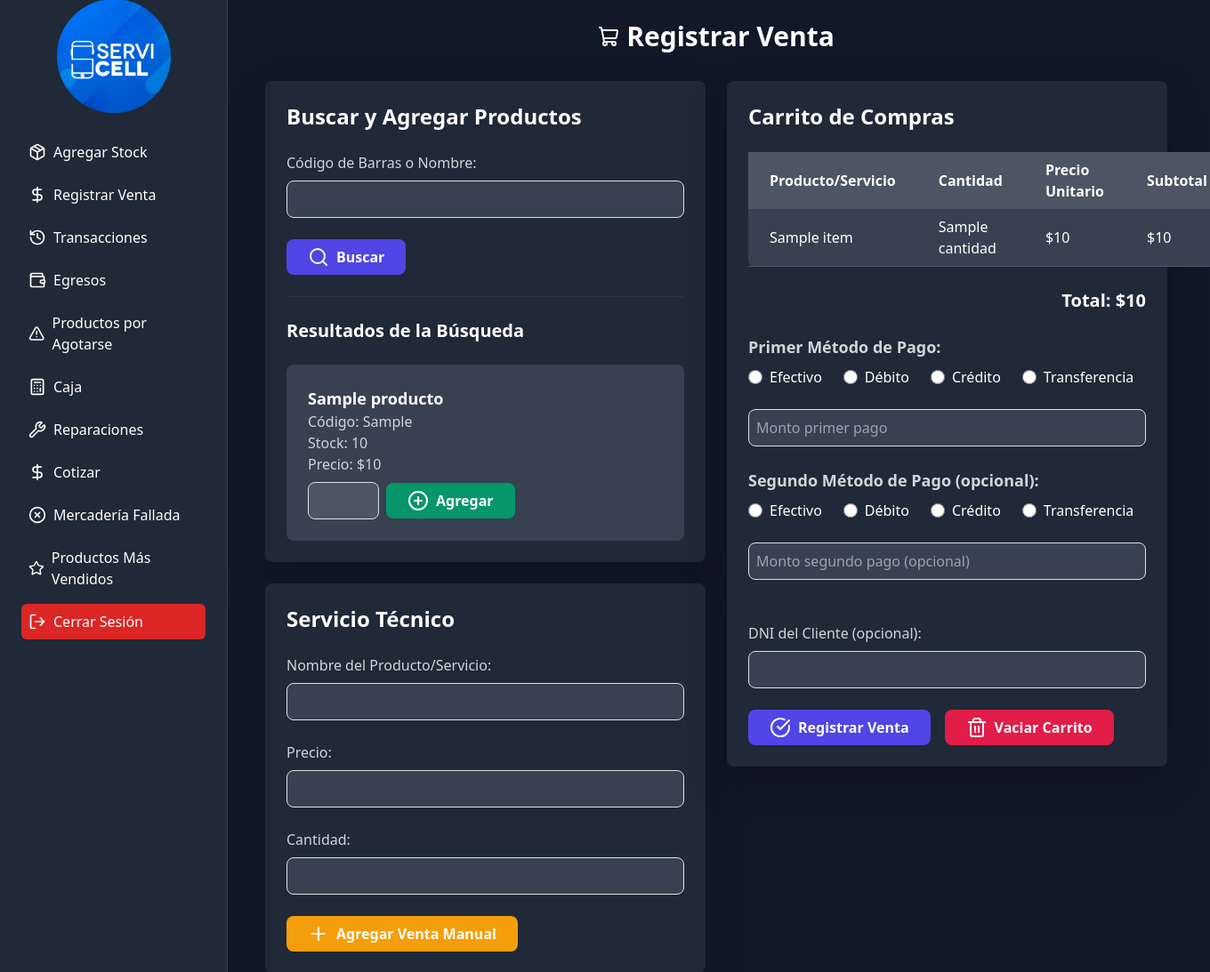
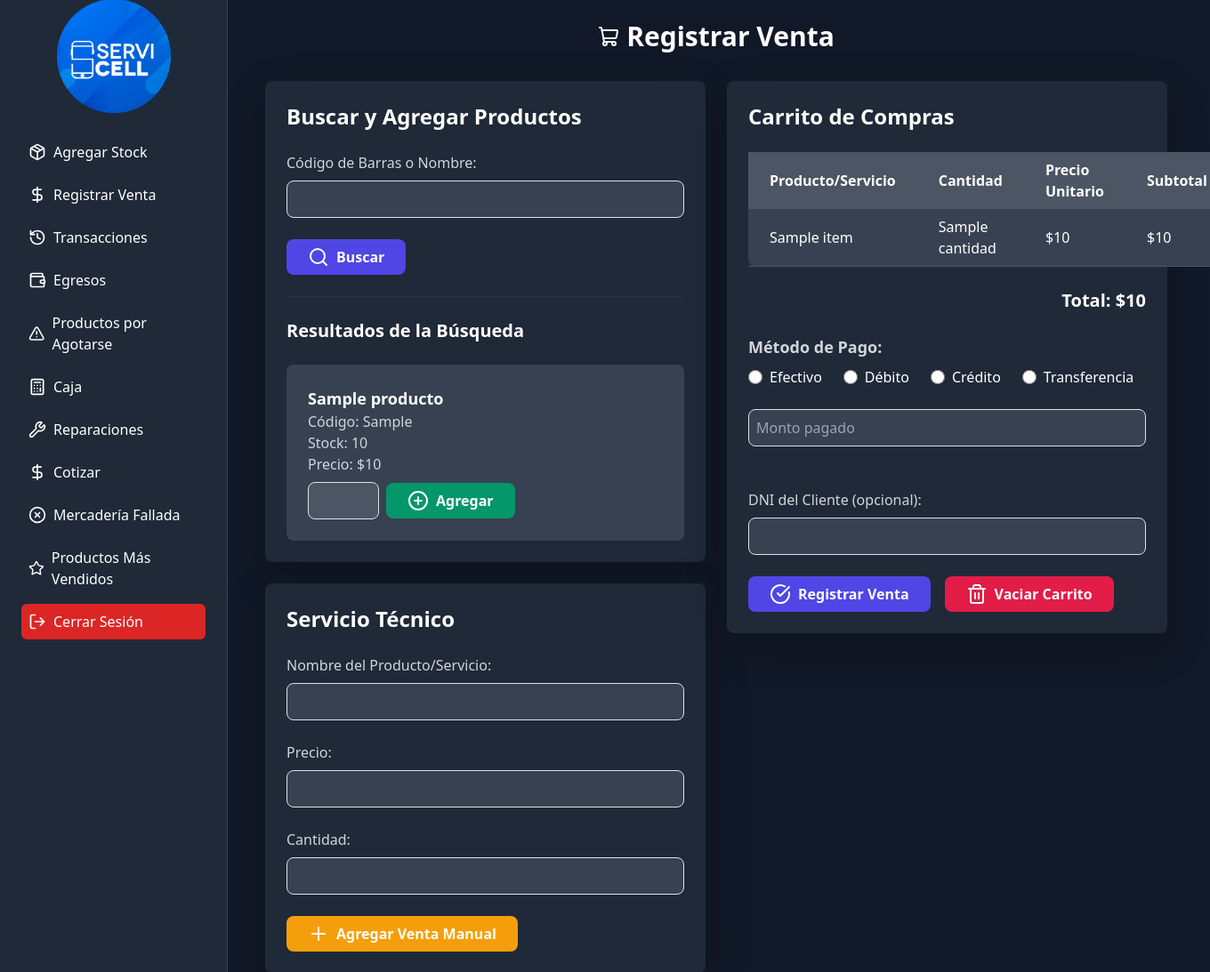
Before and after one commit to NahunMenem/Servicell, a Flask app: template templates/registrar_venta.html in a window 1360 px wide. Shown: the part 25-1118 px from the top of the page at 89% size. Run offline with Flask 3, Linux system fonts and the light colour scheme; the template is opened without the code that fills it: most values are stand-ins (such as "Sample title", 1, 10 or a date in 2020); some libraries are stand-ins or nearby versions.

Commit message:
Update registrar_venta.html262626266

```diff
--- a/templates/registrar_venta.html
+++ b/templates/registrar_venta.html
@@ -108,47 +108,16 @@
 
                 <form method="POST" class="mt-6">
                     <div class="mb-6">
-                        <label class="block text-gray-300 mb-2 text-lg font-semibold">Primer Método de Pago:</label>
+                        <label class="block text-gray-300 mb-2 text-lg font-semibold">Método de Pago:</label>
                         <div class="flex flex-wrap gap-4 mb-4">
+                            {% for metodo in ['Efectivo', 'Débito', 'Crédito', 'Transferencia'] %}
                             <label class="flex items-center">
-                                <input type="radio" name="tipo_pago_1" value="Efectivo" class="form-radio h-4 w-4 text-indigo-500" required>
-                                <span class="ml-2">Efectivo</span>
+                                <input type="radio" name="tipo_pago_1" value="{{ metodo }}" class="form-radio h-4 w-4 text-indigo-500" required>
+                                <span class="ml-2">{{ metodo }}</span>
                             </label>
-                            <label class="flex items-center">
-                                <input type="radio" name="tipo_pago_1" value="Débito" class="form-radio h-4 w-4 text-indigo-500">
-                                <span class="ml-2">Débito</span>
-                            </label>
-                            <label class="flex items-center">
-                                <input type="radio" name="tipo_pago_1" value="Crédito" class="form-radio h-4 w-4 text-indigo-500">
-                                <span class="ml-2">Crédito</span>
-                            </label>
-                            <label class="flex items-center">
-                                <input type="radio" name="tipo_pago_1" value="Transferencia" class="form-radio h-4 w-4 text-indigo-500">
-                                <span class="ml-2">Transferencia</span>
-                            </label>
+                            {% endfor %}
                         </div>
-                        <input type="number" step="0.01" name="monto_pago_1" placeholder="Monto primer pago" class="w-full p-2 bg-gray-700 border border-gray-600 rounded-lg text-white mb-6" required>
-
-                        <label class="block text-gray-300 mb-2 text-lg font-semibold">Segundo Método de Pago (opcional):</label>
-                        <div class="flex flex-wrap gap-4 mb-4">
-                            <label class="flex items-center">
-                                <input type="radio" name="tipo_pago_2" value="Efectivo" class="form-radio h-4 w-4 text-indigo-500">
-                                <span class="ml-2">Efectivo</span>
-                            </label>
-                            <label class="flex items-center">
-                                <input type="radio" name="tipo_pago_2" value="Débito" class="form-radio h-4 w-4 text-indigo-500">
-                                <span class="ml-2">Débito</span>
-                            </label>
-                            <label class="flex items-center">
-                                <input type="radio" name="tipo_pago_2" value="Crédito" class="form-radio h-4 w-4 text-indigo-500">
-                                <span class="ml-2">Crédito</span>
-                            </label>
-                            <label class="flex items-center">
-                                <input type="radio" name="tipo_pago_2" value="Transferencia" class="form-radio h-4 w-4 text-indigo-500">
-                                <span class="ml-2">Transferencia</span>
-                            </label>
-                        </div>
-                        <input type="number" step="0.01" name="monto_pago_2" placeholder="Monto segundo pago (opcional)" class="w-full p-2 bg-gray-700 border border-gray-600 rounded-lg text-white mb-6">
+                        <input type="number" step="0.01" name="monto_pago_1" placeholder="Monto pagado" class="w-full p-2 bg-gray-700 border border-gray-600 rounded-lg text-white mb-6" required>
                     </div>
 
                     <div class="mb-6">
@@ -169,12 +138,11 @@
                 <p class="text-center text-gray-300">El carrito está vacío.</p>
                 {% endif %}
             </div>
-
         </div>
     </div>
 
     <div class="mt-8 text-center">
-        <a href="{{ url_for('index') }}" class="inline-flex items-center gap-2 px-6 py-2 bg-indigo-600 hover:bg-indigo-500 text-white font-semibold rounded-lg transition duration-300 {% if request.endpoint == 'index' %}ring-2 ring-indigo-300{% endif %}">
+        <a href="{{ url_for('index') }}" class="inline-flex items-center gap-2 px-6 py-2 bg-indigo-600 hover:bg-indigo-500 text-white font-semibold rounded-lg transition duration-300">
             <i data-lucide="arrow-left"></i> Volver al Inicio
         </a>
     </div>
```
